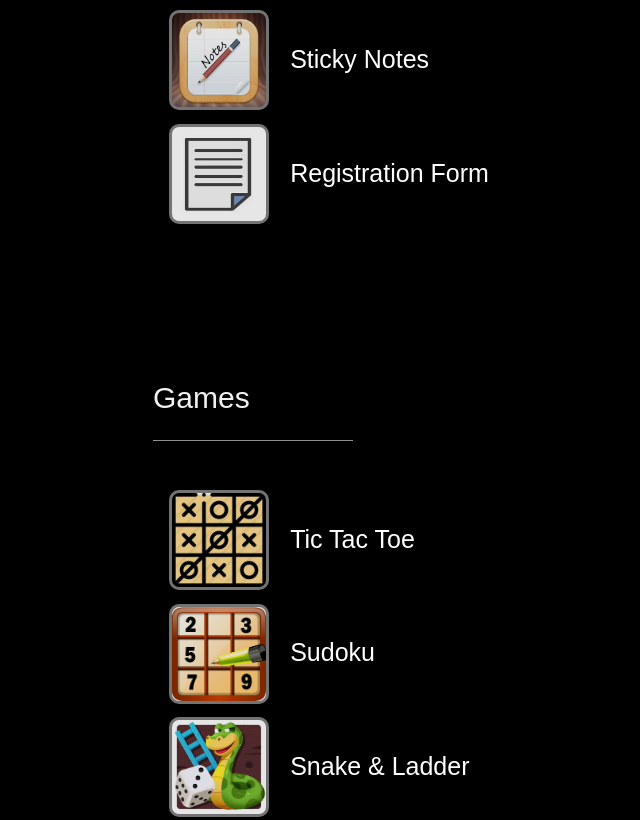
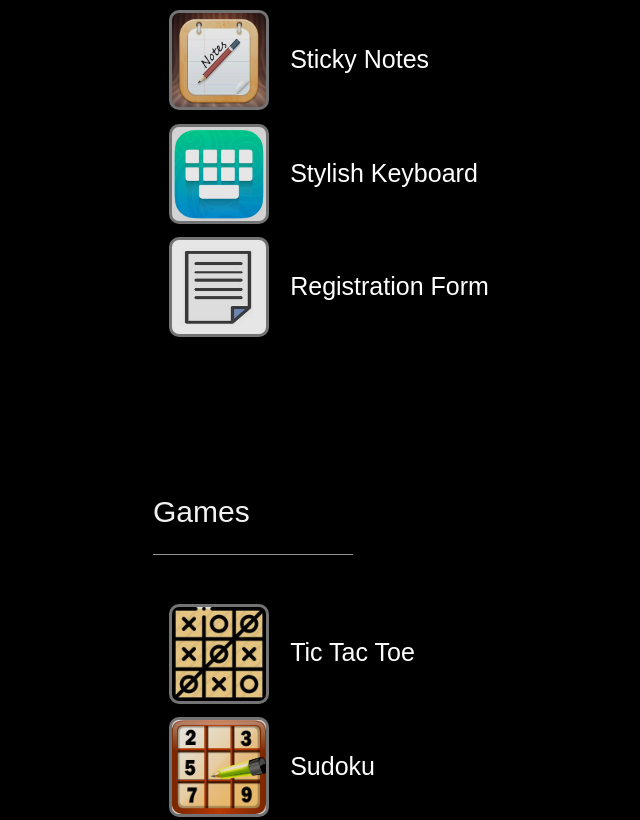
Before and after one commit to MasterofDisaster2061/Website, a plain HTML site: page index.html in a window 1280 px wide. Shown: the part 2033-2853 px from the top of the page, without its empty margins (57-697 px from the left). Drawn offline with Linux system fonts and the light colour scheme; a web font is replaced by a local one.

Commit message:
Update index.html

```diff
--- a/index.html
+++ b/index.html
@@ -225,6 +225,11 @@ filter:brightness(.9);
     </div><br><br>
 
 	<div>
+	<a href="Website java 2/keyboard.html"><button class="iconbutton" style="height:100px;width:100px;border-radius:10%;border:3px solid gray;background:url('Website java 2/keyboardicon.PNG');background-size:94px 94px;margin-left:1.6%;"></button><br></a>
+	<div style="margin-top:-7.4%;margin-left:14%;font-size:25px;">Stylish Keyboard</div>
+    </div><br><br>
+
+	<div>
 	<a href="Website java/regis.html"><button class="iconbutton" style="height:100px;width:100px;border-radius:10%;border:3px solid gray;background:url('Website java/regis.jpg');background-size:94px 94px;margin-left:1.6%;"></button><br></a>
 	<div style="margin-top:-7.4%;margin-left:14%;font-size:25px;">Registration Form</div>
     </div><br><br>
@@ -354,8 +359,8 @@ filter:brightness(.9);
 		  <li class="w3-padding-16">Paint</li>
 		  <li class="w3-padding-16">Video Player</li>
 		  <li class="w3-padding-16">Sticky Notes</li>
+		  <li class="w3-padding-16">Stylish Keyboard</li>
 		  <li class="w3-padding-16">Registration Form</li>
-		  <li class="w3-padding-16"><pre>  </pre></li>
 
           <li class="w3-light-grey w3-padding-24">
             <a href="#apps"><button class="w3-button w3-white w3-padding-large w3-hover-black" >Visit</button></a>
```
